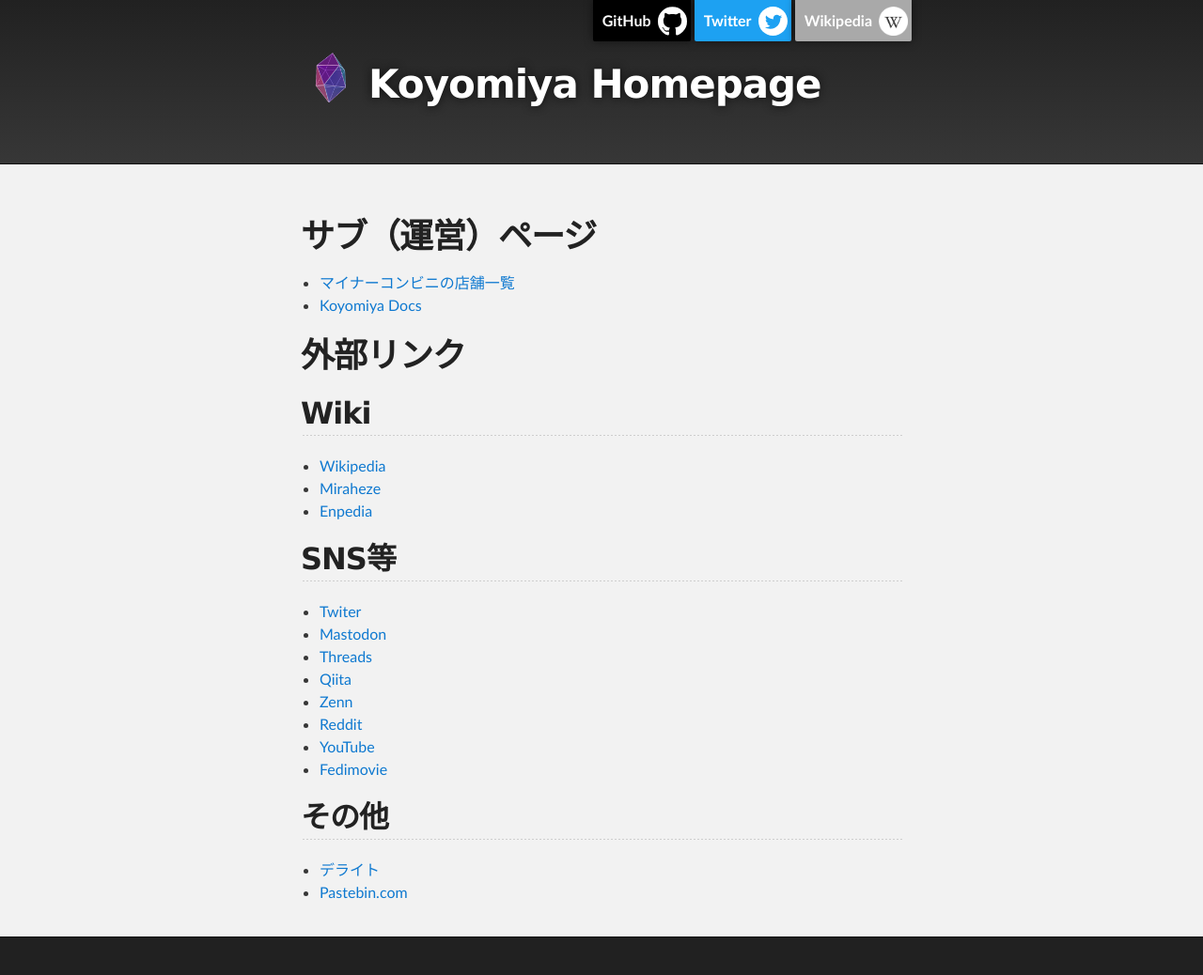
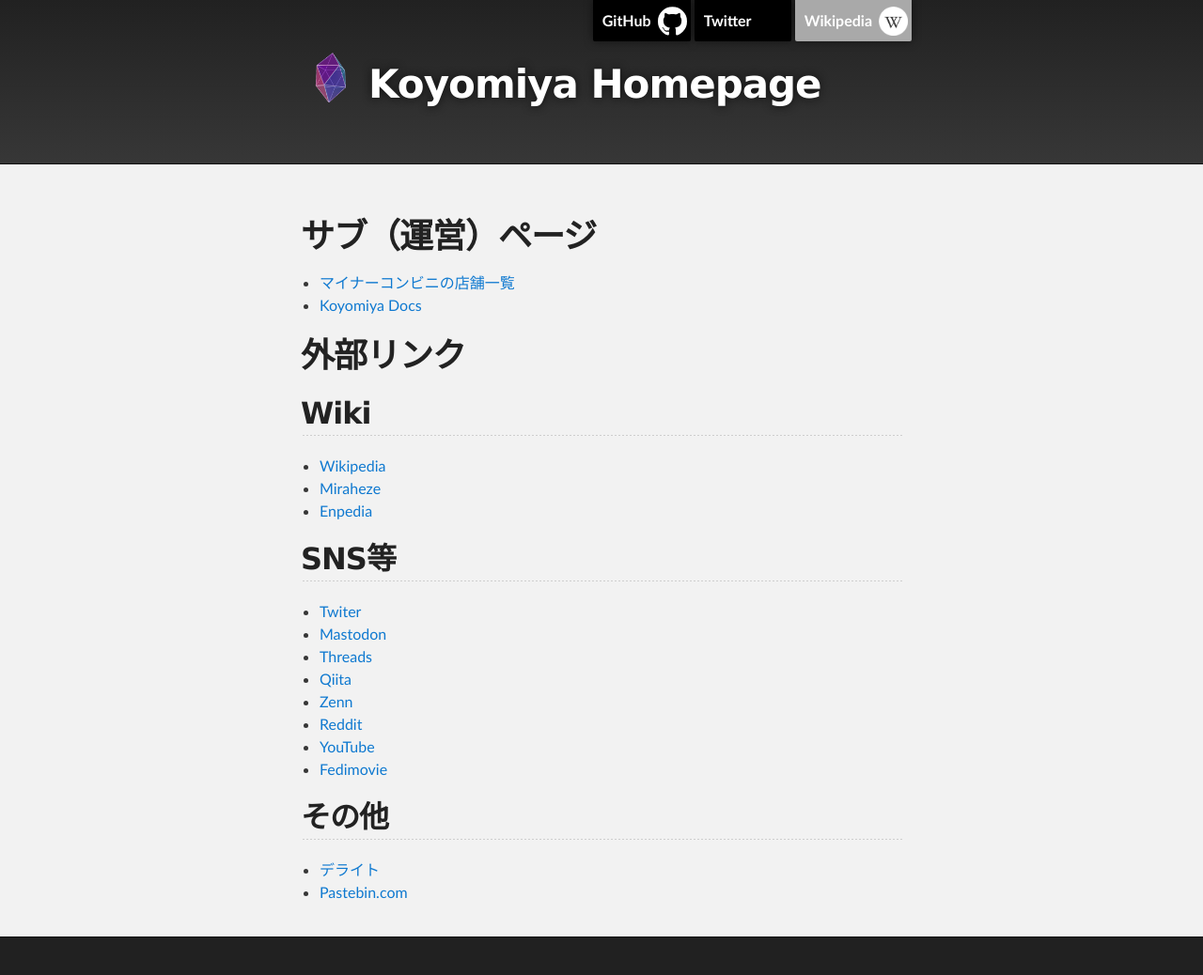
Before and after one commit to koyomiyahouya/koyomiyahouya.github.io, a Jekyll site: the page built from index.md, in a window 1280 px wide. Shown: the whole page at 94% size. Built offline with Jekyll 4.4.1, drawn with Linux system fonts in a browser that asks for light colours; the repository's description, which GitHub fills in, is left out.

Commit message:
Update style.scss

```diff
--- a/assets/css/style.scss
+++ b/assets/css/style.scss
@@ -47,8 +47,8 @@ p img {
 }
 #twitter_banner {
   @extend %banner;
-  background-image: url(../images/Twitter.svg);
-  background-color: #1da1f2;
+  background-image: url(../images/logo-black.png);
+  background-color: black;
 }
 #wikipedia_banner {
   @extend %banner;
```
